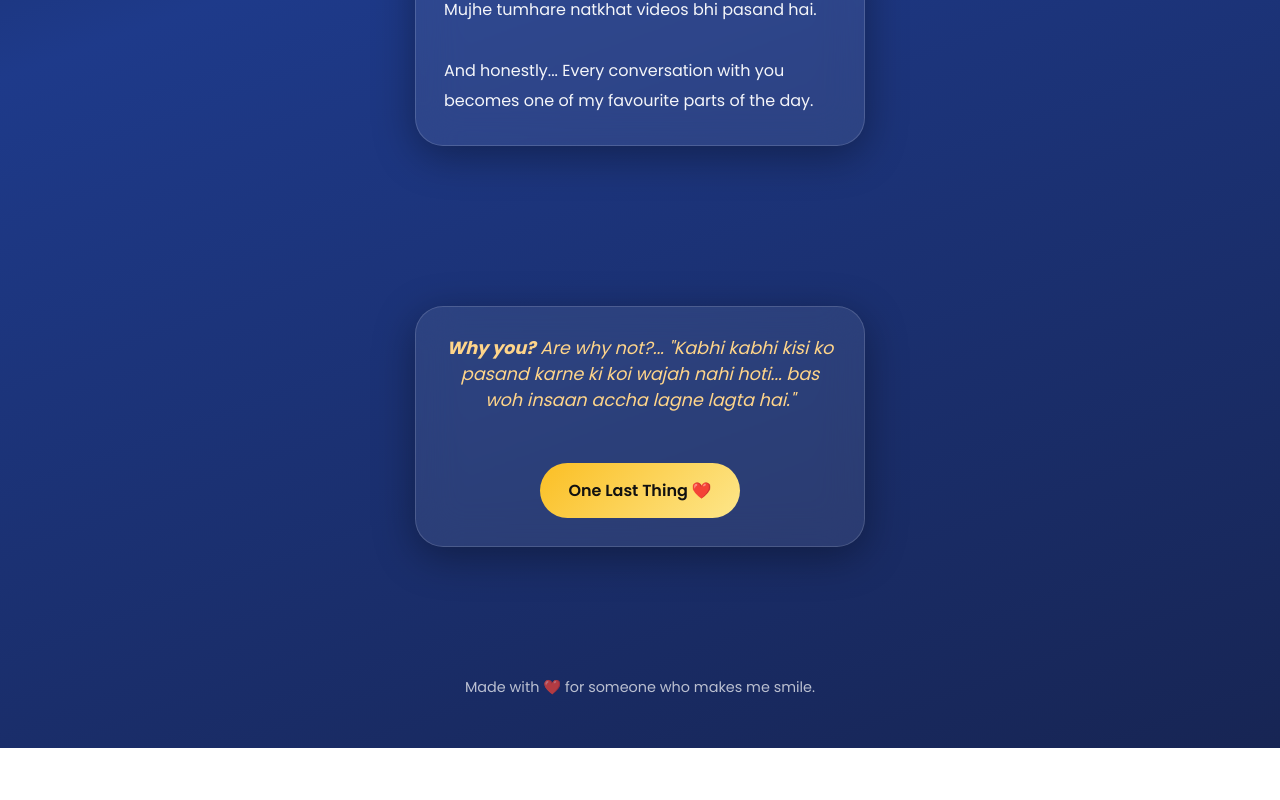
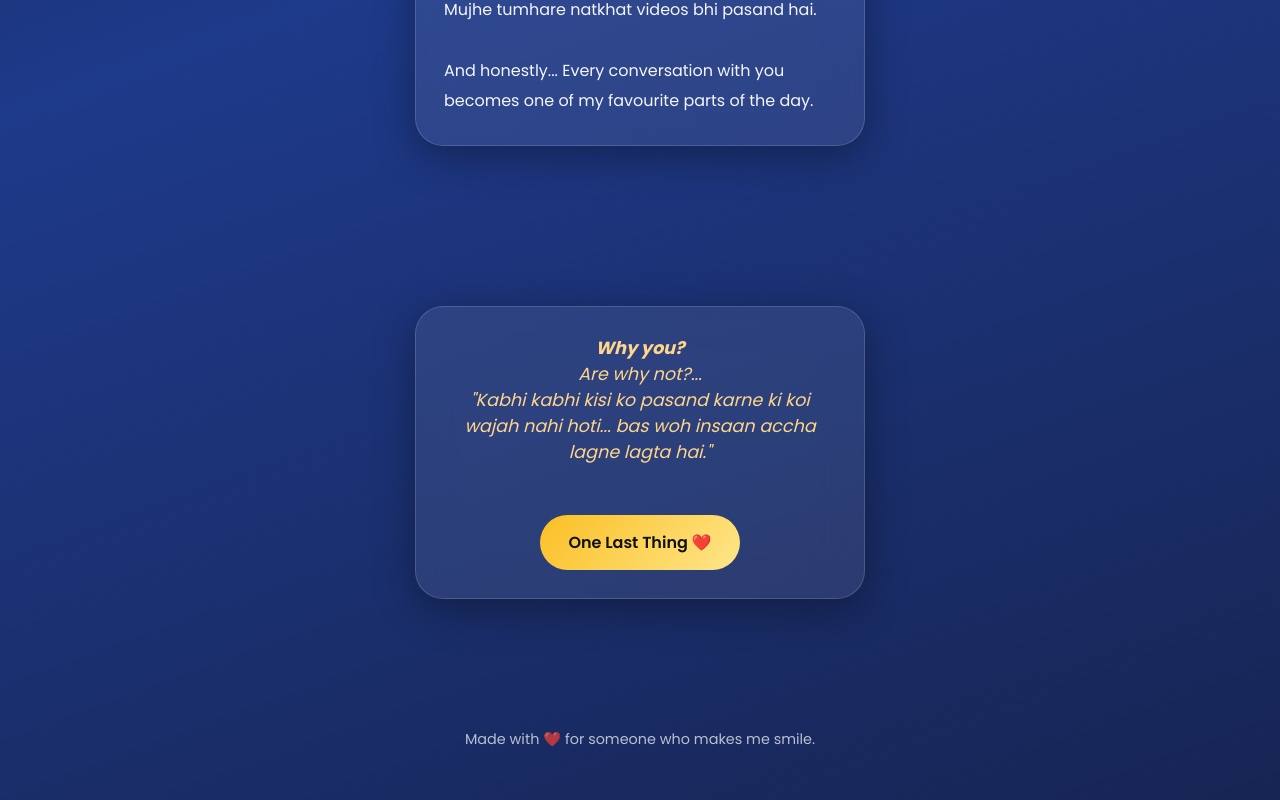
Before and after one commit to Geeknick-09/purvaa, a plain HTML site: page index.html in a window 1280 px wide. Shown: the part 2189-2989 px from the top of the page. Before the commit the page ends 2937 px from the top, so only its background shows below. Drawn offline with Linux system fonts and the light colour scheme.

Commit message:
Update index.html

```diff
--- a/index.html
+++ b/index.html
@@ -353,8 +353,12 @@ becomes one of my favourite parts of the day.
 <div class="glass">
 
 <div class="quote">
+  <div class="quote">
 <strong>Why you?</strong>
-Are why not?...
+    </div>
+<div class="quote">
+  Are why not?...
+  </div>
 "Kabhi kabhi kisi ko pasand karne ki
 koi wajah nahi hoti...
 
```
